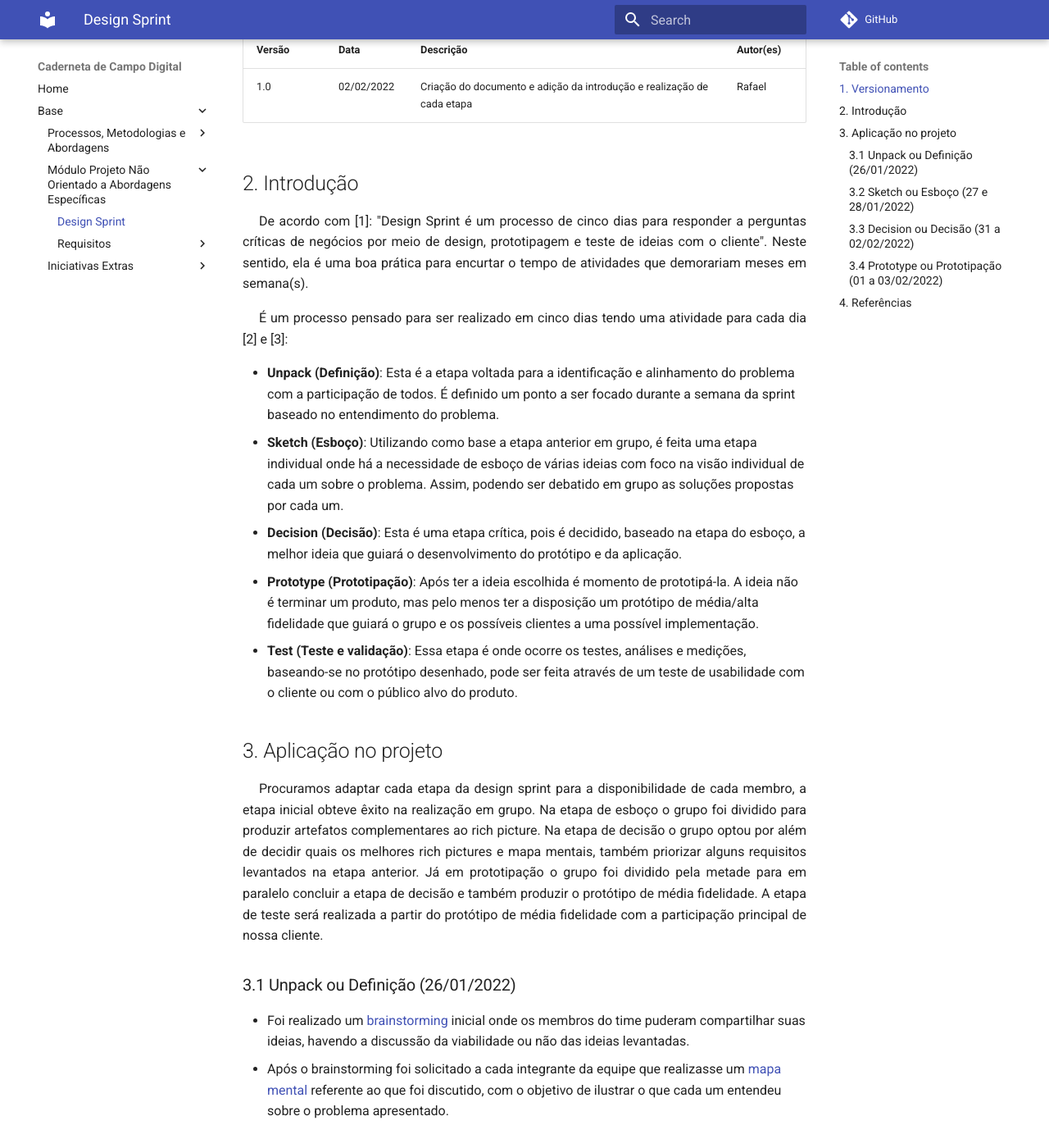
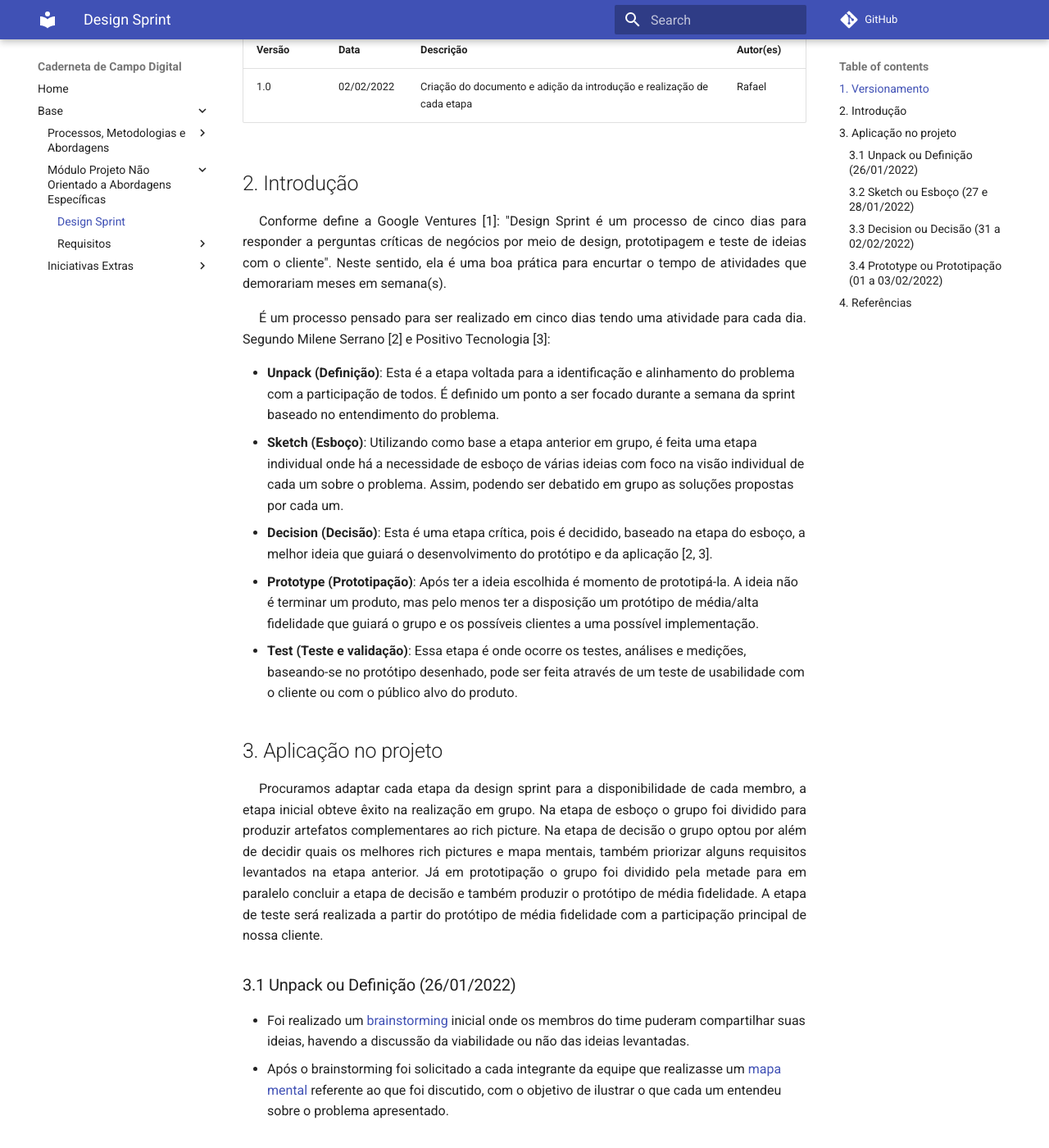
Before and after one commit to UnBArqDsw2021-2/2021.2_G4_CadernetaDeCampoDigital_docs, an MkDocs documentation site: the page built from docs/base/design_sprint.md, in a window 1280 px wide and 1400 px high, scrolled down 193 px. Shown: the whole window at 82% size. Built offline with MkDocs 1.6.1 and Material for MkDocs 9.7.7, drawn with Linux system fonts in a browser that asks for light colours; comment, search, counter and statistics services are not loaded; some of the changed text lies outside the part shown.

Commit message:
#30 Correção de erros de padrão e ortográficos

```diff
--- a/docs/base/design_sprint.md
+++ b/docs/base/design_sprint.md
@@ -6,13 +6,13 @@
 1.0   | 02/02/2022 | Criação do documento e adição da introdução e realização de cada etapa | Rafael
 
 ## 2. Introdução
-<p style="text-align: justify; text-indent: 20px"> De acordo com [1]: "Design Sprint é um processo de cinco dias para responder a perguntas críticas de negócios por meio de design, prototipagem e teste de ideias com o cliente". Neste sentido, ela é uma boa prática para encurtar o tempo de atividades que demorariam meses em semana(s).
+<p style="text-align: justify; text-indent: 20px"> Conforme define a Google Ventures [1]: "Design Sprint é um processo de cinco dias para responder a perguntas críticas de negócios por meio de design, prototipagem e teste de ideias com o cliente". Neste sentido, ela é uma boa prática para encurtar o tempo de atividades que demorariam meses em semana(s).
 </p>
-<p style="text-align: justify; text-indent: 20px">É um processo pensado para ser realizado em cinco dias tendo uma atividade para cada dia [2] e [3]:</p>
+<p style="text-align: justify; text-indent: 20px">É um processo pensado para ser realizado em cinco dias tendo uma atividade para cada dia. Segundo Milene Serrano [2] e Positivo Tecnologia [3]:</p>
 
 * **Unpack (Definição)**: Esta é a etapa voltada para a identificação e alinhamento do problema com a participação de todos. É definido um ponto a ser focado durante a semana da sprint baseado no entendimento do problema.
 * **Sketch (Esboço)**: Utilizando como base a etapa anterior em grupo, é feita uma etapa individual onde há a necessidade de esboço de várias ideias com foco na visão individual de cada um sobre o problema. Assim, podendo ser debatido em grupo as soluções propostas por cada um.
-* **Decision (Decisão)**: Esta é uma etapa crítica, pois é decidido, baseado na etapa do esboço, a melhor ideia que guiará o desenvolvimento do protótipo e da aplicação.
+* **Decision (Decisão)**: Esta é uma etapa crítica, pois é decidido, baseado na etapa do esboço, a melhor ideia que guiará o desenvolvimento do protótipo e da aplicação [2, 3].
 * **Prototype (Prototipação)**: Após ter a ideia escolhida é momento de prototipá-la. A ideia não é terminar um produto, mas pelo menos ter a disposição um protótipo de média/alta fidelidade que guiará o grupo e os possíveis clientes a uma possível implementação.
 * **Test (Teste e validação)**: Essa etapa é onde ocorre os testes, análises e medições, baseando-se no protótipo desenhado, pode ser feita através de um teste de usabilidade com o cliente ou com o público alvo do produto.
 
@@ -27,7 +27,7 @@
 ### 3.2 Sketch ou Esboço (27 e 28/01/2022)
 
 * No dia posterior foi realizado a confecção de [rich pictures](../../requisitos/pre_rastreabilidade/rich_picture) individuais
-* Além dos rich pictures, essa etapa foi voltada a confecção de alguns artefatos de elicitação de requisitos, para esboçar algumas necessidades de solução do problema: [Personas](../../requisitos/elicitacao/personas); [Entrevista](../../requisitos/elicitacao/entrevista); [Introspecção](../../requisitos/elicitacao/introspeccao); [Storytelling](../../requisitos/elicitacao/storytelling);
+* Além dos rich pictures, nessa etapa ocorreu a confecção de alguns artefatos de elicitação de requisitos baseados no brainstorm e mapa mental: [Personas](../../requisitos/elicitacao/personas); [Entrevista](../../requisitos/elicitacao/entrevista); [Introspecção](../../requisitos/elicitacao/introspeccao); [Storytelling](../../requisitos/elicitacao/storytelling);
 
 
 ### 3.3 Decision ou Decisão (31 a 02/02/2022)
@@ -38,7 +38,7 @@
 
 ### 3.4 Prototype ou Prototipação (01 a 03/02/2022)
 
-* Após a decisão de qual melhor rich picture e mapa mental, o grupo foi dividido para confeccionar os artefatos de priorização e também confeccionar o [Protótipo de Média Fidelidade]()
+* Após a decisão de qual melhor rich picture e mapa mental, o grupo foi dividido para confeccionar os artefatos de priorização e também confeccionar os [Protótipos]()
 
 
 
```
Also changed, not shown: docs/reunioes/ata_31_01.md (+1 -1 lines).
